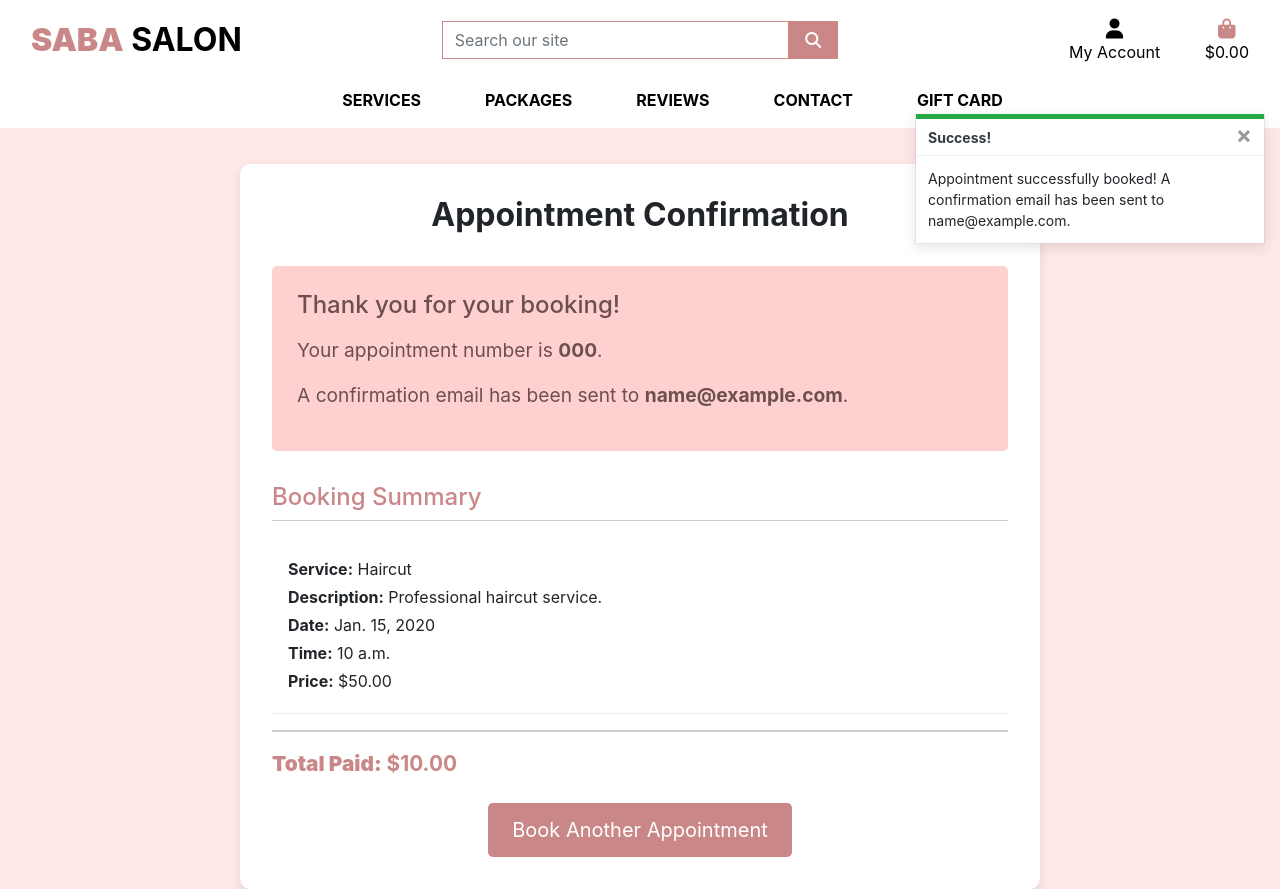
After one commit to SABA-SALEH/saba_salon, a Django app: a page that uses templates/base.html in a window 1280 px wide. The commit adds this page. Run offline with Django 3.2, Linux system fonts and the light colour scheme; a user stored in the database is signed in; data comes from the database, SQL or seed files in the repository; tables that the repository leaves empty hold one stand-in row (values such as "Sample post"); parts of the project's set-up code (start-up, migrations or seed data) failed here and were passed over; some libraries are stand-ins or nearby versions.

Commit message:
added Stripe Payments and checkout_success.html fuctionality

```diff
--- a/checkout/__init__.py
+++ b/checkout/__init__.py
@@ -0,0 +1 @@
+default_app_config = 'checkout.apps.CheckoutConfig'
--- a/checkout/static/checkout/css/checkout.css
+++ b/checkout/static/checkout/css/checkout.css
@@ -55,6 +55,7 @@ body {
 
 .order-form form {
     margin-top: 20px;
+    border-radius: 0px;
 }
 
 .order-form p {
@@ -124,7 +125,7 @@ legend {
 #card-element {
     border: 1px solid #FFD0D0;
     padding: 10px;
-    border-radius: 5px;
+
 }
 
 #card-errors {
@@ -139,3 +140,140 @@ legend {
 .text-danger {
     text-align: right !important;
 }
+
+
+.StripeElement,
+.stripe-style-input {
+    box-sizing: border-box;
+    height: 40px;
+    padding: 10px 12px;
+    border: 1px solid transparent;
+    border-radius: 0px;
+    background-color: #ffd0d053;
+    box-shadow: 0 1px 3px 0 #e6ebf1;
+    -webkit-transition: box-shadow 150ms ease;
+    transition: box-shadow 150ms ease;
+}
+
+.StripeElement--focus,
+.stripe-style-input:focus,
+.stripe-style-input:active {
+    box-shadow: 0 1px 3px 0 #cfd7df;
+}
+
+.StripeElement--webkit-autofill {
+    background-color: #fefde5 !important;
+}
+
+.stripe-style-input::placeholder {
+    color: #aab7c4;
+}
+
+.fieldset-label {
+    position: relative;
+    right: .5rem;
+}
+
+#payment-form .form-control,
+#card-element {
+    color: #000;
+    border: 1px solid #000;
+}
+
+
+
+#loading-overlay {
+    display: none;
+    position: fixed;
+    top: 0;
+    left: 0;
+    width: 100%;
+    height: 100%;
+    background: #ffd0d0a8;
+    z-index: 9999;
+}
+
+.loading-spinner {
+    display: flex;
+    align-items: center;
+    justify-content: center;
+    margin: 0;
+    height: 100%;
+}
+
+.confirmation-container {
+    max-width: 800px;
+    margin: 4rem auto;
+    padding: 2rem;
+    background: #ffffff;
+    border-radius: 10px;
+    box-shadow: 0 4px 8px rgba(0, 0, 0, 0.1);
+}
+
+.confirmation-header {
+    text-align: center;
+    margin-bottom: 2rem;
+}
+
+.alert-success {
+    background-color: #FFD0D0;
+    border-color: #FFD0D0;
+    color: #6e4f4f;
+    border-radius: 5px;
+    padding: 1.5rem;
+    margin-bottom: 2rem;
+}
+
+.btn-custom {
+    background-color: #CA8787;
+    color: white;
+    border: none;
+    padding: 0.75rem 1.5rem;
+    border-radius: 5px;
+    transition: background-color 0.3s ease;
+    text-decoration: none;
+}
+
+.btn-custom:hover {
+    background-color: #218838;
+}
+
+.alert-heading {
+    font-size: 1.5rem;
+    margin-bottom: 1rem;
+}
+
+.booking-details {
+    font-size: 1.2rem;
+}
+
+.summary {
+    margin-top: 2rem;
+}
+
+.summary h3 {
+    margin-bottom: 1rem;
+    font-size: 1.5rem;
+    border-bottom: 1px solid #ccc;
+    padding-bottom: 0.5rem;
+    color: #CA8787;
+}
+
+.summary-item {
+    margin-bottom: 1rem;
+    padding: 1rem;
+    border-bottom: 1px solid #eee;
+}
+
+.summary-item p {
+    margin: 0.25rem 0;
+}
+
+.summary-total {
+    margin-top: 1rem;
+    padding-top: 1rem;
+    border-top: 2px solid #ccc;
+    font-size: 1.3rem;
+    font-weight: bold;
+    color: #CA8787;
+}
--- /dev/null
+++ b/checkout/templates/checkout/checkout_success.html
@@ -0,0 +1,68 @@
+{% extends "base.html" %}
+{% load static %}
+
+{% block page_header %}
+{% if messages %}
+<div class="message-container mt-4">
+    {% for message in messages %}
+    {% with message.level as level %}
+    {% if level == 40 %}
+    {% include 'includes/toasts/toast_error.html' %}
+    {% elif level == 30 %}
+    {% include 'includes/toasts/toast_warning.html' %}
+    {% elif level == 25 %}
+    {% include 'includes/toasts/toast_success.html' %}
+    {% else %}
+    {% include 'includes/toasts/toast_info.html' %}
+    {% endif %}
+    {% endwith %}
+    {% endfor %}
+</div>
+{% endif %}
+{% endblock %}
+
+{% block extra_css %}
+<link rel="stylesheet" href="{% static 'checkout/css/checkout.css' %}">
+{% endblock %}
+
+{% block content %}
+<div class="spacer"></div>
+<div class="container">
+    <div class="confirmation-container">
+        <div class="confirmation-header">
+            <h2 class="mb-4">Appointment Confirmation</h2>
+        </div>
+        <div class="alert alert-success" role="alert">
+            <h4 class="alert-heading">Thank you for your booking!</h4>
+            <p class="booking-details">Your appointment number is <strong>{{ order.order_number }}</strong>.</p>
+            <p class="booking-details">A confirmation email has been sent to <strong>{{ email }}</strong>.</p>
+        </div>
+
+        <div class="summary">
+            <h3>Booking Summary</h3>
+            {% for booking in order.bookings.all %}
+            <div class="summary-item">
+                {% if booking.service %}
+                    <p><strong>Service:</strong> {{ booking.service.name }}</p>
+                    <p><strong>Description:</strong> {{ booking.service.description }}</p>
+                    <p><strong>Date:</strong> {{ booking.date }}</p>
+                    <p><strong>Time:</strong> {{ booking.time }}</p>
+                    <p><strong>Price:</strong> ${{ booking.get_total_cost }}</p>
+                {% elif booking.package %}
+                    <p><strong>Package:</strong> {{ booking.package.name }}</p>
+                    <p><strong>Description:</strong> {{ booking.package.description }}</p>
+                    <p><strong>Price:</strong> ${{ booking.get_total_cost }}</p>
+                {% endif %}
+            </div>
+            {% endfor %}
+            <div class="summary-total">
+                <p><strong>Total Paid:</strong> ${{ order.grand_total }}</p>
+            </div>
+        </div>
+
+        <div class="text-center mt-4">
+            <a href="{% url 'services:all_services' %}" class="btn btn-lg btn-custom">Book Another Appointment</a>
+        </div>
+    </div>
+</div>
+{% endblock %}
--- a/checkout/urls.py
+++ b/checkout/urls.py
@@ -5,5 +5,5 @@ app_name = 'checkout'
 
 urlpatterns = [
     path('', views.checkout, name='checkout'),
-
+    path('success/<str:order_number>/<str:email>/', views.checkout_success, name='checkout_success'),
 ]
--- a/checkout/views.py
+++ b/checkout/views.py
@@ -1,14 +1,27 @@
-from django.shortcuts import render, redirect, reverse, get_object_or_404
+from django.urls import reverse
+from django.shortcuts import render, redirect, get_object_or_404
 from django.contrib.auth.decorators import login_required
 from django.contrib import messages
 from decimal import Decimal
 from .forms import OrderForm
-from services.models import Service , Booking
+from services.models import Service, Booking
 from packages.models import Package
 from .models import Order
+from django.conf import settings
+from cart.contexts import cart_contents
+import stripe
+
+stripe.api_key = settings.STRIPE_SECRET_KEY
 
 @login_required
 def checkout(request):
+    stripe_public_key = settings.STRIPE_PUBLIC_KEY
+    stripe_secret_key = settings.STRIPE_SECRET_KEY
+
+    if not stripe_secret_key:
+        messages.error(request, 'Stripe secret key is missing. Please set it in your environment variables.')
+        return redirect('cart:view_cart')
+
     cart = request.session.get('cart', {})
     if not cart:
         messages.error(request, 'Your cart is empty.')
@@ -80,18 +93,43 @@ def checkout(request):
 
             order.update_totals()
 
-            messages.success(request, 'Checkout completed successfully.')
+            messages.success(request, 'Appointment booked successfully.')
             request.session['cart'] = {}
-            return redirect('services:all_services')
+            return redirect(reverse('checkout:checkout_success', kwargs={'order_number': order.order_number, 'email': order.email}))
         else:
             messages.error(request, 'There was an error with your form. Please double-check your information.')
 
+    current_cart = cart_contents(request)
+    total = current_cart['grand_total']
+    stripe_total = round(total * 100)
+    intent = stripe.PaymentIntent.create(
+        amount=stripe_total,
+        currency=settings.STRIPE_CURRENCY,
+    )
+
     order_form = OrderForm()
+
+    if not stripe_public_key:
+        messages.warning(request, 'Stripe public key is missing. Did you forget to set it in your environment?')
 
     context = {
         'cart': booking_items,
         'total': total,
         'order_form': order_form,
+        'stripe_public_key': stripe_public_key,
+        'client_secret': intent.client_secret,
     }
 
     return render(request, 'checkout/checkout.html', context)
+
+@login_required
+def checkout_success(request, order_number, email):
+    order = get_object_or_404(Order, order_number=order_number)
+    messages.success(request, f'Appointment successfully booked! A confirmation email has been sent to {email}.')
+
+    context = {
+        'order': order,
+        'email': email,
+    }
+
+    return render(request, 'checkout/checkout_success.html', context)
--- a/saba_salon/settings.py
+++ b/saba_salon/settings.py
@@ -174,3 +174,9 @@ MEDIA_ROOT = os.path.join(BASE_DIR, 'media')
 # https://docs.djangoproject.com/en/3.2/ref/settings/#default-auto-field
 
 DEFAULT_AUTO_FIELD = 'django.db.models.BigAutoField'
+
+
+# Stripe
+STRIPE_CURRENCY = 'usd'
+STRIPE_PUBLIC_KEY = os.getenv('STRIPE_PUBLIC_KEY', '')
+STRIPE_SECRET_KEY = os.getenv('STRIPE_SECRET_KEY', '')
--- a/static/css/base.css
+++ b/static/css/base.css
@@ -294,3 +294,19 @@ a .total {
     margin-top: 100px;
     font-weight: bold;
 }
+
+
+.message-container {
+    position: fixed;
+    top: 90px;
+    right: 15px;
+    z-index: 1050;
+}
+
+.custom-toast {
+    overflow: visible;
+}
+
+.toast-capper {
+    height: 5px;
+}
--- a/templates/base.html
+++ b/templates/base.html
@@ -27,6 +27,7 @@
         <script src="https://cdn.jsdelivr.net/npm/jquery@3.5.1/dist/jquery.min.js" integrity="sha256-9/aliU8dGd2tb6OSsuzixeV4y/faTqgFtohetphbbj0=" crossorigin="anonymous"></script>
         <script src="https://cdn.jsdelivr.net/npm/popper.js@1.16.0/dist/umd/popper.min.js" integrity="sha384-Q6E9RHvbIyZFJoft+2mJbHaEWldlvI9IOYy5n3zV9zzTtmI3UksdQRVvoxMfooAo" crossorigin="anonymous"></script>
         <script src="https://stackpath.bootstrapcdn.com/bootstrap/4.4.1/js/bootstrap.min.js" integrity="sha384-wfSDF2E50Y2D1uUdj0O3uMBJnjuUD4Ih7YwaYd1iqfktj0Uod8GCExl3Og8ifwB6" crossorigin="anonymous"></script>
+        <script src="https://js.stripe.com/v3/"></script>
     {% endblock %}
 
     {% block extra_js %}
```
Also changed, not shown: cart/templates/cart/cart.html (+4 -7 lines), checkout/static/checkout/js/stripe_elements.js (added, +79 -0 lines), checkout/templates/checkout/checkout.html (+35 -1 lines), services/templates/services/services.html (+19 -0 lines).
